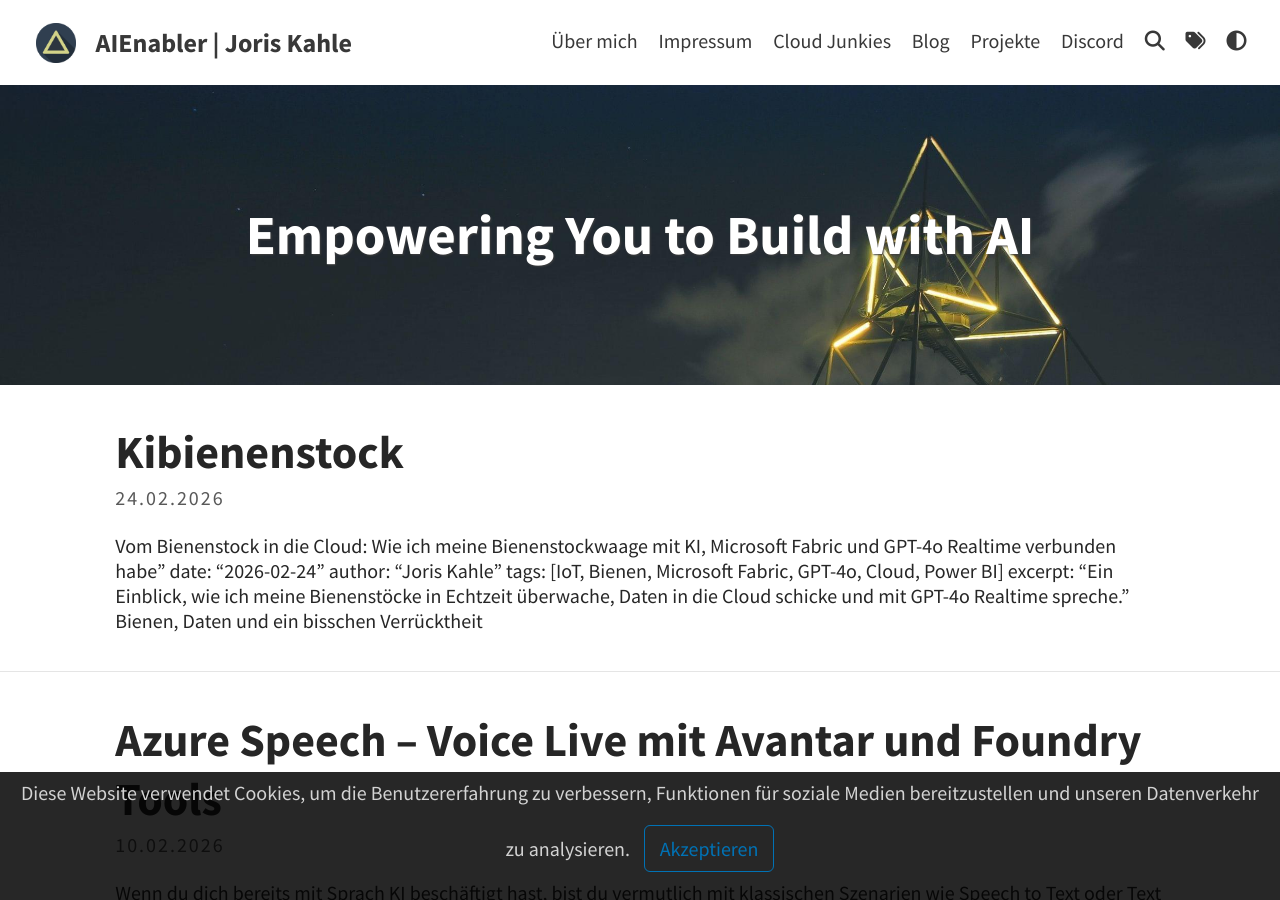
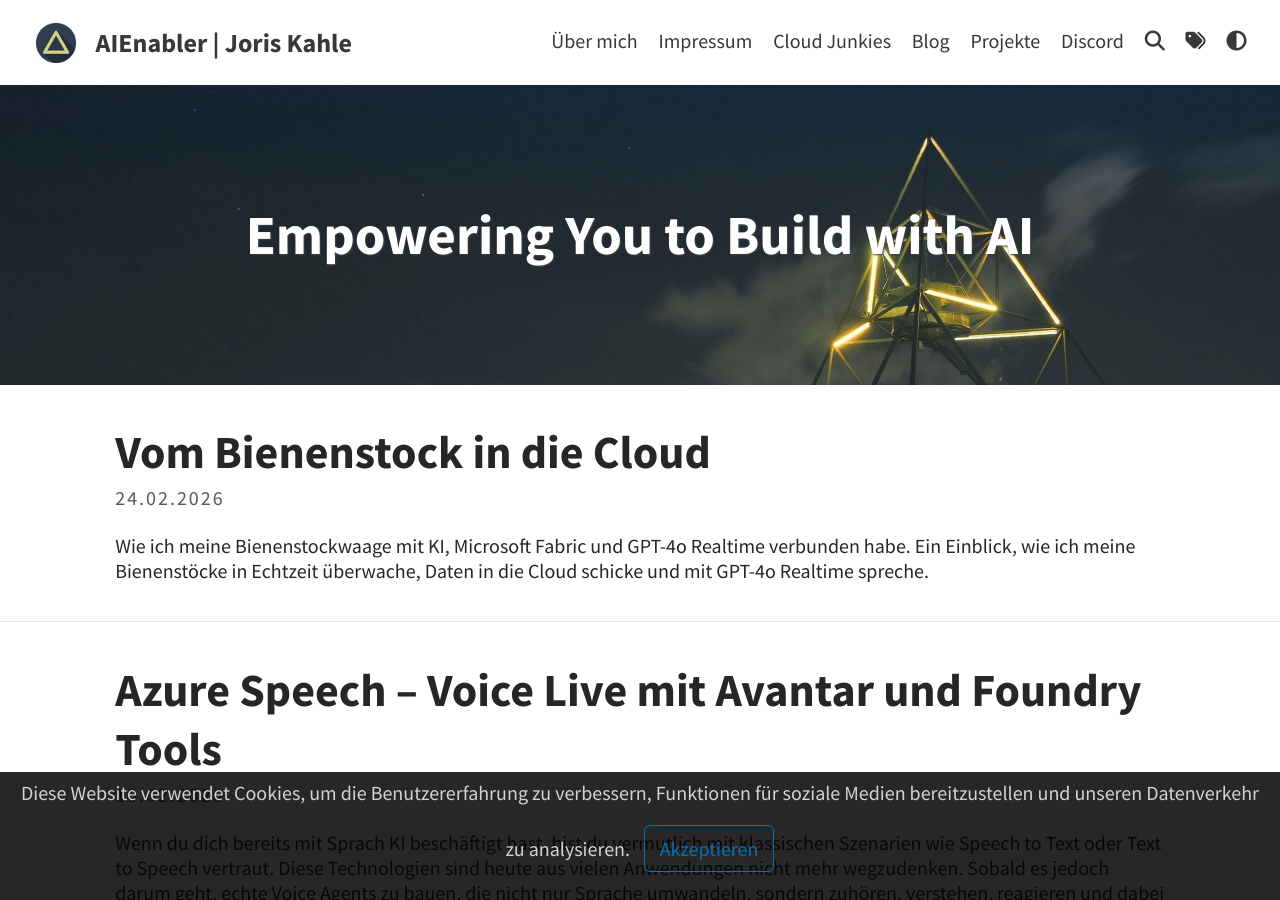
Before and after one commit to joriskahle007/joriskahle007.github.io, a Jekyll site: the page built from index.html, in a window 1280 px wide and 900 px high. Built offline with Jekyll 4.4.1, drawn with Linux system fonts in a browser that asks for light colours; a script that is not in the unit is left out; the list of posts is cut into pages by our own code.

Commit message:
Update 2026-02-24-KIBienenstock.md

```diff
--- a/_posts/2026-02-24-KIBienenstock.md
+++ b/_posts/2026-02-24-KIBienenstock.md
@@ -1,138 +1,117 @@
-Vom Bienenstock in die Cloud: Wie ich meine Bienenstockwaage mit KI, Microsoft Fabric und GPT-4o Realtime verbunden habe" date: "2026-02-24" author: "Joris Kahle" tags: [IoT, Bienen, Microsoft Fabric, GPT-4o, Cloud, Power BI] excerpt: "Ein Einblick, wie ich meine Bienenstöcke in Echtzeit überwache, Daten in die Cloud schicke und mit GPT-4o Realtime spreche."
-Bienen, Daten und ein bisschen Verrücktheit
+---
+layout: post
+title: Vom Bienenstock in die Cloud
+tags: [CSP, Azure, GPT, IoT, Foundry, Voice, Speech, Realtime, Fabric]
+---
+
+Wie ich meine Bienenstockwaage mit KI, Microsoft Fabric und GPT-4o Realtime verbunden habe. Ein Einblick, wie ich meine Bienenstöcke in Echtzeit überwache, Daten in die Cloud schicke und mit GPT-4o Realtime spreche.
+
+## Bienen, Daten und ein bisschen Verrücktheit
 
 Als Imker denkt man selten an Cloud Architektur, Echtzeit-APIs oder Sprachassistenten. Trotzdem stand ich eines Tages in meiner Werkstatt zwischen Holz, Wachs und Werkzeug, mit dem Gedanken: Was wäre, wenn ich meine Bienenstöcke in Echtzeit überwachen könnte – von überall auf der Welt – und sie mir sogar per Sprache Auskunft geben würden?
 
 Was als kleine Spielerei begann, ist inzwischen ein vollständiges IoT-System geworden. Meine Bienenstockwaage misst Gewicht, Temperatur und Luftfeuchtigkeit jede Minute, sendet alles in die Azure Cloud, speichert es in Microsoft Fabric, visualisiert es in Power BI und beantwortet Fragen per GPT-4o Realtime.
 
-Ja, das klingt nerdig. Und ja, es funktioniert.
+Ja, das klingt nerdig. Und ja, es funktioniert.<br><br>
 
-Warum eine smarte Bienenstockwaage?
+## Warum eine smarte Bienenstockwaage?
 
 Ein Bienenvolk ist dynamisch: Wenn ein Volk schwärmt, verliert es innerhalb weniger Stunden mehrere Kilogramm. Während der Trachtphase steigt das Gewicht kontinuierlich. Im Winter zeigt das Gewicht, ob noch genug Futter vorhanden ist.
 
 Traditionell bedeutet das: hinfahren, anheben, schätzen, notieren. Ich wollte kontinuierliche, präzise und historisch auswertbare Daten.
 
-Die Lösung: eine digitale Waage unter dem Bienenstock kombiniert mit Temperatur- und Luftfeuchtigkeitssensoren. So entsteht ein vollständiges Bild über den Zustand des Volkes – jederzeit und von überall.
+Die Lösung: eine digitale Waage unter dem Bienenstock kombiniert mit Temperatur- und Luftfeuchtigkeitssensoren. So entsteht ein vollständiges Bild über den Zustand des Volkes – jederzeit und von überall.<br><br>
 
-Hardware: ESP32, Wägezellen und MQTT
+## Hardware: ESP32, Wägezellen und MQTT
 
 Herzstück ist ein ESP32. Eingebautes WLAN, stromsparend, preiswert und unterstützt von einer großen Community. Der Mikrocontroller liest die Sensordaten aus und sendet sie per MQTT weiter.
 
 Gemessen wird:
 
-Gewicht in Kilogramm
+- Gewicht in Kilogramm
+- Temperatur in °C
+- Luftfeuchtigkeit in %
+- WLAN-Signalstärke
 
-Temperatur in °C
+MQTT ist das perfekte Protokoll für IoT: leichtgewichtig, robust und ideal für batteriebetriebene oder netzwerkbegrenzte Geräte. Jeder Messwert landet auf einem Topic, das System ist für fünf Bienenstöcke vorbereitet – Skalierung kein Problem.<br><br>
 
-Luftfeuchtigkeit in %
+## Raspberry Pi als Gateway und Gehirn
 
-WLAN-Signalstärke
+Ein Raspberry Pi 4 mit ioBroker empfängt die MQTT-Daten, puffert sie und führt mein Upload-Script aus. Alle 60 Sekunden schreibt es die Messwerte als CSV-Datei in Microsoft Fabric OneLake. Der Sequenz-Counter für die CSV-Dateien wird dauerhaft gespeichert, sodass keine alten Daten überschrieben werden.<br><br>
 
-MQTT ist das perfekte Protokoll für IoT: leichtgewichtig, robust und ideal für batteriebetriebene oder netzwerkbegrenzte Geräte. Jeder Messwert landet auf einem Topic, das System ist für fünf Bienenstöcke vorbereitet – Skalierung kein Problem.
+## Microsoft Fabric: Die Datenpipeline
 
-Raspberry Pi als Gateway und Gehirn
+Microsoft Fabric wandelt die CSV-Dateien automatisch in Delta-Tabellen um – über Open Mirroring. Kein ETL-Aufwand, kein Schema-Gefrickel. Ein Spark Notebook sorgt zusätzlich für saubere Datenstruktur. Jetzt sind die Bienenstöcke SQL-abfragbar und bereit für Power BI und GPT-4o.<br><br>
 
-Ein Raspberry Pi 4 mit ioBroker empfängt die MQTT-Daten, puffert sie und führt mein Upload-Script aus. Alle 60 Sekunden schreibt es die Messwerte als CSV-Datei in Microsoft Fabric OneLake. Der Sequenz-Counter für die CSV-Dateien wird dauerhaft gespeichert, sodass keine alten Daten überschrieben werden.
+## Power BI Dashboard
 
-Microsoft Fabric: Die Datenpipeline
+Das Dashboard zeigt Gewicht, Temperatur, Luftfeuchtigkeit und Signalstärke aller Bienenstöcke. Automatische Aktualisierung erlaubt, von überall zu überprüfen, ob ein Schwarm droht oder die Trachtphase beginnt.<br><br>
 
-Microsoft Fabric wandelt die CSV-Dateien automatisch in Delta-Tabellen um – über Open Mirroring. Kein ETL-Aufwand, kein Schema-Gefrickel. Ein Spark Notebook sorgt zusätzlich für saubere Datenstruktur. Jetzt sind die Bienenstöcke SQL-abfragbar und bereit für Power BI und GPT-4o.
-
-Power BI Dashboard
-
-Das Dashboard zeigt Gewicht, Temperatur, Luftfeuchtigkeit und Signalstärke aller Bienenstöcke. Automatische Aktualisierung erlaubt, von überall zu überprüfen, ob ein Schwarm droht oder die Trachtphase beginnt.
-
-Proxy und Sicherheit
+## Proxy und Sicherheit
 
 Der KI-Sprachassistent darf API-Keys nicht ins Frontend legen. Lösung: ein Express.js Proxy auf dem Raspberry Pi. Der Browser kommuniziert mit dem Proxy, der dann mit Azure OpenAI spricht. HTTPS-Tunnel via ngrok ermöglicht sichere Kommunikation.
 
 Drei API-Endpunkte:
 
-/api/token – ephemeral Token für GPT-4o Realtime
+- /api/token – ephemeral Token für GPT-4o Realtime
+- /api/sensor – aktuelle Messwerte aus Fabric SQL
+- /api/history – statistische Zusammenfassung der letzten 30 Tage<br><br>
 
-/api/sensor – aktuelle Messwerte aus Fabric SQL
+## Historische Daten und KI-Kontext
 
-/api/history – statistische Zusammenfassung der letzten 30 Tage
+Der Proxy liest die letzten 30 Tage aus Fabric SQL aus, berechnet Durchschnitt, Minimum, Maximum und füttert diese Zusammenfassung in den System Prompt. So kennt der Assistent aktuelle Werte und historische Trends.<br><br>
 
-Historische Daten und KI-Kontext
-
-Der Proxy liest die letzten 30 Tage aus Fabric SQL aus, berechnet Durchschnitt, Minimum, Maximum und füttert diese Zusammenfassung in den System Prompt. So kennt der Assistent aktuelle Werte und historische Trends.
-
-GPT-4o Realtime: Sprechen mit dem Bienenstock
+## GPT-4o Realtime: Sprechen mit dem Bienenstock
 
 Bidirektionales Audio via WebRTC. Der Assistent weiß alles über Gewicht, Temperatur, Luftfeuchtigkeit und kann auf Fragen antworten wie:
 
-„Wie schwer ist Stock 1 gerade?“
+- „Wie schwer ist Stock 1 gerade?“
+- „War die Temperatur diese Woche ungewöhnlich hoch?“
 
-„War die Temperatur diese Woche ungewöhnlich hoch?“
+System Prompt wird dynamisch aus Live-Daten zusammengesetzt – ein wirklich interaktives Erlebnis.<br><br>
 
-System Prompt wird dynamisch aus Live-Daten zusammengesetzt – ein wirklich interaktives Erlebnis.
+## Tech Stack Zusammenfassung:
 
-Architektur im Überblick
+- Hardware: ESP32, Wägezellen, DHT-Sensor
+- Protokoll: MQTT über TCP
+- Gateway: Raspberry Pi 4 mit ioBroker
+- Cloud Storage: Microsoft Fabric OneLake (ADLS Gen2)
+- Datenpipeline: Fabric Open Mirroring + Spark Notebook
+- Datenbank: Delta Table über Fabric SQL-Analyseendpunkt
+- Visualisierung: Power BI mit Auto-Refresh
+- Backend: Node.js / Express.js Proxy-Server
+- Tunnel: ngrok HTTPS-Tunnel
+- KI: Azure OpenAI GPT-4o Realtime (WebRTC)
+- Frontend: Vanilla HTML/CSS/JS auf GitHub Pages
+- Hosting: joriskahle.de / GitHub Pages
 
-Edge: ESP32 misst und sendet Daten per MQTT
+## Architektur im Überblick
 
-Gateway: Raspberry Pi mit ioBroker empfängt und puffert
+- Edge: ESP32 misst und sendet Daten per MQTT
+- Gateway: Raspberry Pi mit ioBroker empfängt und puffert
+- Cloud: Microsoft Fabric speichert und verarbeitet Daten
+- Analyse: Power BI Dashboard & SQL Endpunkt
+- KI: GPT-4o Realtime beantwortet Fragen per Sprache
 
-Cloud: Microsoft Fabric speichert und verarbeitet Daten
+Alle Komponenten laufen rund um die Uhr auf handelsüblicher Hardware, teils kostenlos, teils kostengünstig.<br><br>
 
-Analyse: Power BI Dashboard & SQL Endpunkt
+## Lessons Learned
 
-KI: GPT-4o Realtime beantwortet Fragen per Sprache
+- Den richtigen Azure Realtime Endpunkt zu finden, erfordert Geduld.
+- HTTPS vs. HTTP: ngrok rettet Mixed Content.
+- Persistenz der Sequenz-Counter ist entscheidend.
+- Fabric ist mächtig, selbst in einem Hobbyprojekt.
 
-Alle Komponenten laufen rund um die Uhr auf handelsüblicher Hardware, teils kostenlos, teils kostengünstig.
+## Ausblick
 
-Lessons Learned
+- Mehr Bienenstöcke integrieren
+- Schwarm-Erkennung automatisieren
+- Wetterdaten einbinden
+- Wintercluster-Überwachung
+- Feste Tunnel-URLs via Cloudflare
 
-Den richtigen Azure Realtime Endpunkt zu finden, erfordert Geduld.
-
-HTTPS vs. HTTP: ngrok rettet Mixed Content.
-
-Persistenz der Sequenz-Counter ist entscheidend.
-
-Fabric ist mächtig, selbst in einem Hobbyprojekt.
-
-Ausblick
-
-Mehr Bienenstöcke integrieren
-
-Schwarm-Erkennung automatisieren
-
-Wetterdaten einbinden
-
-Wintercluster-Überwachung
-
-Feste Tunnel-URLs via Cloudflare
-
-Fazit
+## Fazit
 
 Was als einfache Frage begann – „Wie schwer ist mein Bienenstock?“ – wurde ein vollständiges IoT-System mit Cloud-Datenpipeline und KI-Sprachassistent. Die Kombination aus ESP32, ioBroker, Microsoft Fabric, Power BI und GPT-4o zeigt, was heute möglich ist.
 
-Die Bienen haben keine Ahnung, dass sie jetzt Teil einer Cloud-KI-Pipeline sind. Ich bin mir sicher, sie würden es gut finden. 🐝
-
-Tech Stack Zusammenfassung:
-
-Hardware: ESP32, Wägezellen, DHT-Sensor
-
-Protokoll: MQTT über TCP
-
-Gateway: Raspberry Pi 4 mit ioBroker
-
-Cloud Storage: Microsoft Fabric OneLake (ADLS Gen2)
-
-Datenpipeline: Fabric Open Mirroring + Spark Notebook
-
-Datenbank: Delta Table über Fabric SQL-Analyseendpunkt
-
-Visualisierung: Power BI mit Auto-Refresh
-
-Backend: Node.js / Express.js Proxy-Server
-
-Tunnel: ngrok HTTPS-Tunnel
-
-KI: Azure OpenAI GPT-4o Realtime (WebRTC)
-
-Frontend: Vanilla HTML/CSS/JS auf GitHub Pages
-
-Hosting: joriskahle.de / GitHub Pages
+Die Bienen haben keine Ahnung, dass sie jetzt Teil einer Cloud-KI-Pipeline sind. Ich bin mir sicher, sie würden es gut finden. 🐝<br><br>
```
